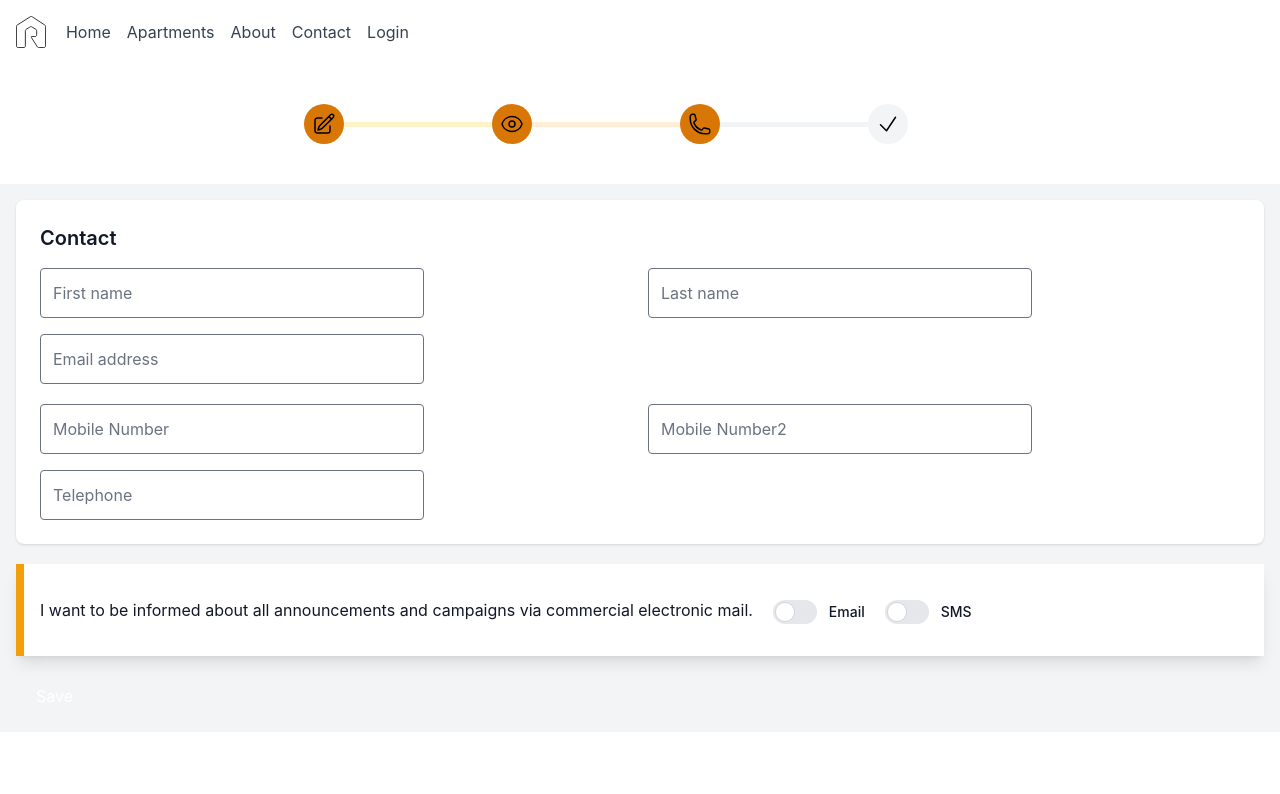
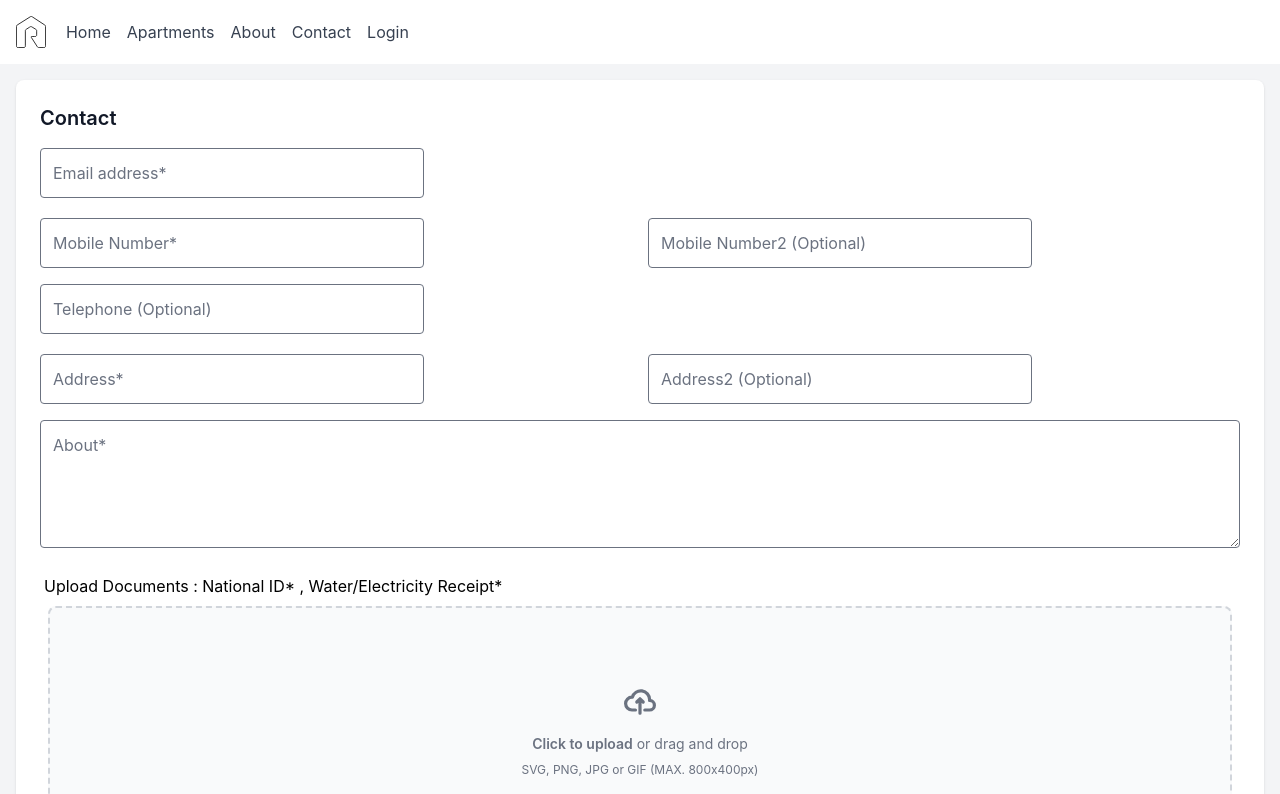
Before and after one commit to srahabib/RentalApp, a Next.js app: page /Contact-Details in a window 1280 px wide. Shown: the top 794 px of the page. Built offline with nearby package versions, Linux system fonts and the light colour scheme.

Commit message:
bcome a host form edits

```diff
--- a/src/pages/404.js
+++ b/src/pages/404.js
@@ -3,7 +3,7 @@ import React from "react";
 const NotFoundPage = () => {
 
     return (
-        <main id="content">
+        <main id="content" >
           {/* <!-- advertisement --> */}
           {/* <div class="bg-gray-50 py-4 hidden">
             <div class="xl:container mx-auto px-3 sm:px-4 xl:px-2">
@@ -24,7 +24,7 @@ const NotFoundPage = () => {
                   <div class="p-10 text-center">
                       <div class="mb-4 text-center">
                       <h1 class="text-6xl text-gray-800 font-bold mb-2">404</h1>
-                      <span class="inline-block h-0.5 w-20 bg-red-600"></span>
+                      <span class="inline-block h-0.5 w-20 bg-amber-600"></span>
                     </div>
                     <h3 class="text-2xl mb-2">Oops! That page can’t be found.</h3>
                   </div>
--- a/src/pages/Contact-Details.js
+++ b/src/pages/Contact-Details.js
@@ -1,5 +1,6 @@
 import React from "react";
 import{useRouter} from 'next/router'
+import { Label } from "flowbite-react";
 
 
 const ContactDetails = () => {
@@ -10,66 +11,58 @@ const ContactDetails = () => {
 
     return (
         <main>
-            <ol class="mx-56 mt-10 mb-10  flex  items-center w-auto">
-    <li class="flex ml-20 w-full items-center text-black dark:text-orange-500 after:content-[''] after:w-full after:h-1 after:border-b after:border-amber-100 after:border-4 after:inline-block dark:after:border-amber-600">
-        <span class="flex items-center justify-center w-10 h-10 bg-amber-600 rounded-full lg:h-12 lg:w-12 dark:bg-gray-700 shrink-0">
-        <svg xmlns="http://www.w3.org/2000/svg" fill="none" viewBox="0 0 24 24" stroke-width="1.5" stroke="currentColor"
-        class="w-6 h-6 bg-amber-600 ">
-        <path stroke-linecap="round" stroke-linejoin="round" d="m16.862 4.487 1.687-1.688a1.875 1.875 0 1 1 2.652 2.652L10.582 16.07a4.5 4.5 0 0 1-1.897 1.13L6 18l.8-2.685a4.5 4.5 0 0 1 1.13-1.897l8.932-8.931Zm0 0L19.5 7.125M18 14v4.75A2.25 2.25 0 0 1 15.75 21H5.25A2.25 2.25 0 0 1 3 18.75V8.25A2.25 2.25 0 0 1 5.25 6H10" />
-        </svg>
 
-        </span>
-    </li>
-    <li class="flex w-full items-center after:content-[''] after:w-full after:h-1 after:border-b after:border-orange-100 after:border-4 after:inline-block dark:after:border-amber-700">
-        <span class="flex items-center justify-center w-10 h-10 bg-amber-600 rounded-full lg:h-12 lg:w-12 dark:bg-gray-700 shrink-0">
-        <svg xmlns="http://www.w3.org/2000/svg" fill="none" viewBox="0 0 24 24" stroke-width="1.5" stroke="currentColor" class="w-6 h-6">
-        <path stroke-linecap="round" stroke-linejoin="round" d="M2.036 12.322a1.012 1.012 0 0 1 0-.639C3.423 7.51 7.36 4.5 12 4.5c4.638 0 8.573 3.007 9.963 7.178.07.207.07.431 0 .639C20.577 16.49 16.64 19.5 12 19.5c-4.638 0-8.573-3.007-9.963-7.178Z" />
-        <path stroke-linecap="round" stroke-linejoin="round" d="M15 12a3 3 0 1 1-6 0 3 3 0 0 1 6 0Z" />
-        </svg>
-
-        </span>
-    </li>
-    <li class="flex w-full items-center after:content-[''] after:w-full after:h-1 after:border-b after:border-gray-100 after:border-4 after:inline-block dark:after:border-amber-700">
-        <span class="flex items-center justify-center w-10 h-10 bg-amber-600 rounded-full lg:h-12 lg:w-12 dark:bg-gray-700 shrink-0">
-        <svg xmlns="http://www.w3.org/2000/svg" fill="none" viewBox="0 0 24 24" stroke-width="1.5" stroke="currentColor" class="w-6 h-6">
-        <path stroke-linecap="round" stroke-linejoin="round" d="M2.25 6.75c0 8.284 6.716 15 15 15h2.25a2.25 2.25 0 0 0 2.25-2.25v-1.372c0-.516-.351-.966-.852-1.091l-4.423-1.106c-.44-.11-.902.055-1.173.417l-.97 1.293c-.282.376-.769.542-1.21.38a12.035 12.035 0 0 1-7.143-7.143c-.162-.441.004-.928.38-1.21l1.293-.97c.363-.271.527-.734.417-1.173L6.963 3.102a1.125 1.125 0 0 0-1.091-.852H4.5A2.25 2.25 0 0 0 2.25 4.5v2.25Z" />
-        </svg>
-
-        </span>
-    </li>
-    <li class="flex items-center w-full">
-        <span class="flex items-center justify-center w-10 h-10 bg-gray-100 rounded-full lg:h-12 lg:w-12 dark:bg-gray-700 shrink-0">
-        <svg xmlns="http://www.w3.org/2000/svg" fill="none" viewBox="0 0 24 24" stroke-width="1.5" stroke="currentColor" class="w-6 h-6">
-    <path stroke-linecap="round" stroke-linejoin="round" d="m4.5 12.75 6 6 9-13.5" />
-</svg>
-        </span>
-    </li>
-</ol>
 
 <div class="bg-gray-100 dark:bg-gray-800 transition-colors duration-300">
     <div class="container mx-auto p-4">
         <div class="bg-white dark:bg-gray-700 shadow rounded-lg p-6">
             <h1 class="text-xl font-semibold mb-4 text-gray-900 dark:text-gray-100">Contact</h1>
             <form>
-                <div class="grid grid-cols-1 md:grid-cols-2 gap-4 mb-4">
+                {/* <div class="grid grid-cols-1 md:grid-cols-2 gap-4 mb-4">
                     <input type="text" placeholder="First name" class="border p-3 rounded w-96 "/>
                     <input type="text" placeholder="Last name" class="border p-3 rounded w-96"/>
-                </div>
+                </div> */}
                 <div class="mb-5">
-                    <input type="email" placeholder="Email address" class="border p-3 rounded w-96" />
+                    <input type="email" placeholder="Email address*" class="border p-3 rounded w-96" />
                 </div>
 
                 <div class="grid grid-cols-1 md:grid-cols-2 gap-4 mb-4">
-                    <input type="text" placeholder="Mobile Number" class="border p-3 rounded w-96 "/>
-                    <input type="text" placeholder="Mobile Number2" class="border p-3 rounded w-96"/>
+                    <input type="text" placeholder="Mobile Number*" class="border p-3 rounded w-96 "/>
+                    <input type="text" placeholder="Mobile Number2 (Optional)" class="border p-3 rounded w-96"/>
                 </div>
-                <input type="text" placeholder="Telephone" class="border p-3 rounded w-96 "/>
+                <div class="mb-5">
+                    <input type="text" placeholder="Telephone (Optional)" class="border p-3 rounded w-96 "/>
+                </div>
 
-</form>
-</div>
+                <div class="grid grid-cols-1 md:grid-cols-2 gap-4 mb-4">
+                    <input type="text" placeholder="Address*" class="border p-3 rounded w-96 "/>
+                    <input type="text" placeholder="Address2 (Optional)" class="border p-3 rounded w-96"/>
+                </div>
+
+                <div class="mb-5 w-auto">
+                    <textarea placeholder="About*" class="border p-3 rounded w-full h-32"></textarea>
+                </div>
+                 <label className="p-1">Upload Documents : National ID* , Water/Electricity Receipt* </label>
+
+                <div class="flex items-center justify-center w-full p-2">
+                    <label for="dropzone-file" class="flex flex-col items-center justify-center w-full h-64 border-2 border-gray-300 border-dashed rounded-lg cursor-pointer bg-gray-50 dark:hover:bg-bray-800 dark:bg-gray-700 hover:bg-gray-100 dark:border-gray-600 dark:hover:border-gray-500 dark:hover:bg-gray-600">
+                        <div class="flex flex-col items-center justify-center pt-5 pb-6">
+                            <svg class="w-8 h-8 mb-4 text-gray-500 dark:text-gray-400" aria-hidden="true" xmlns="http://www.w3.org/2000/svg" fill="none" viewBox="0 0 20 16">
+                                <path stroke="currentColor" stroke-linecap="round" stroke-linejoin="round" stroke-width="2" d="M13 13h3a3 3 0 0 0 0-6h-.025A5.56 5.56 0 0 0 16 6.5 5.5 5.5 0 0 0 5.207 5.021C5.137 5.017 5.071 5 5 5a4 4 0 0 0 0 8h2.167M10 15V6m0 0L8 8m2-2 2 2"/>
+                            </svg>
+                            <p class="mb-2 text-sm text-gray-500 dark:text-gray-400"><span class="font-semibold">Click to upload</span> or drag and drop</p>
+                            <p class="text-xs text-gray-500 dark:text-gray-400">SVG, PNG, JPG or GIF (MAX. 800x400px)</p>
+                        </div>
+                        <input id="dropzone-file" type="file" class="hidden" />
+                    </label>
+                </div>
 
 
-
+                <div>
+                    <button type="submit" class="bg-amber-600 text-white p-3 rounded">Submit</button>
+                </div>
+            </form>
+        </div>
 
 
 
@@ -96,11 +89,9 @@ const ContactDetails = () => {
 </div>
 
 <script src="https://unpkg.com/@themesberg/flowbite@1.1.0/dist/flowbite.bundle.js"></script>
-
-
-            <button onClick={handleClick}  type="button" id="theme-toggle" class="px-5  text-center justify-items-end py-2 rounded bg-amber-600 text-white hover:bg-amber-800 focus:outline-none transition-colors">
+            {/* <button onClick={handleClick}  type="button" id="theme-toggle" class="px-5  text-center justify-items-end py-2 rounded bg-amber-600 text-white hover:bg-amber-800 focus:outline-none transition-colors">
                 Save
-            </button>
+            </button> */}
     </div>
 </div>
         </main>
--- a/src/pages/Register2.js
+++ b/src/pages/Register2.js
@@ -81,9 +81,10 @@ const Register = () => {
   };
 
   return (
+    <div className="bg-[#F9FAFB] p-10">
     <form
       onSubmit={handleSubmit(onSubmit)}
-      className="max-w-md mx-auto mt-4 p-3 bg-gray-50 rounded shadow-xl"
+      className="max-w-md mx-auto mt-4 p-3 bg-white rounded shadow-xl"
     >
       {/* Form fields */}
       <div className="mb-4 text-center">
@@ -244,6 +245,7 @@ const Register = () => {
         Sign Up
       </button>
     </form>
+    </div>
   );
 };
 
--- a/src/pages/Verification.js
+++ b/src/pages/Verification.js
@@ -2,10 +2,10 @@ import React from 'react'
 
 function Verification() {
   return (
-    <div>
+    <div className='p-20'>
         <div>
     {/* <!-- Table --> */}
-    <div class="flex flex-col mt-6">
+    <div class="flex flex-col">
     <div class="overflow-x-auto rounded-lg">
       <div class="inline-block min-w-full align-middle">
         <div class="overflow-hidden shadow sm:rounded-lg">
```
Also changed, not shown: src/components/Navbar/Navbar.jsx (+9 -3 lines), src/pages/Contact.js (+2 -36 lines).
